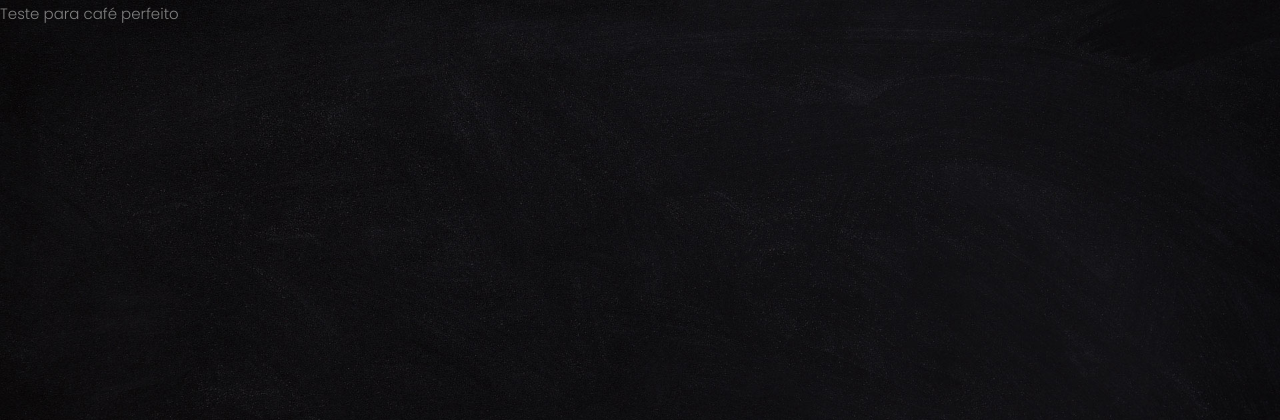
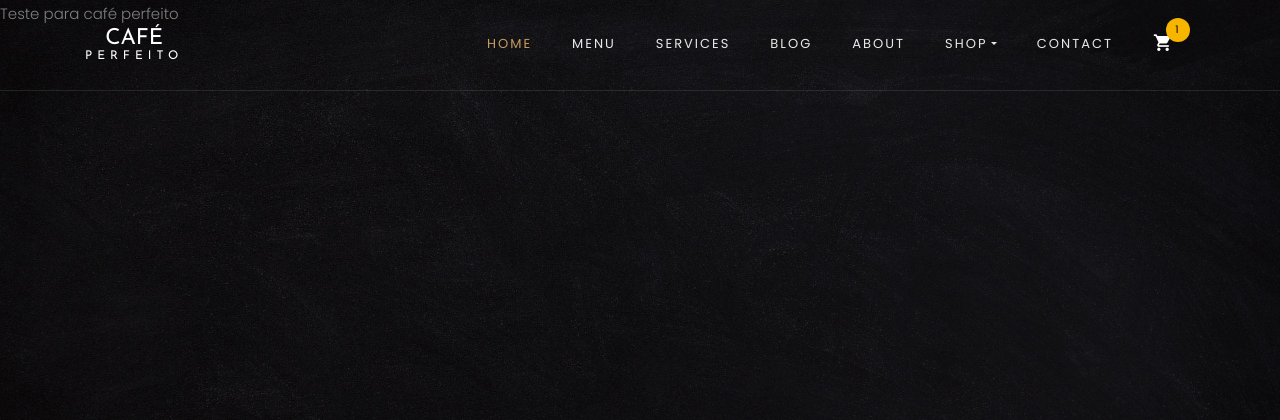
Before and after one commit to tlmacedo/ftp_cafeperfeito, a Django app: page / in a window 1280 px wide. Shown: the top 420 px of the page. Run offline with Django 3.2, Linux system fonts and the light colour scheme; some libraries are stand-ins or nearby versions; some web fonts are replaced.

Commit message:
auto commit

```diff
--- a/cafeperfeito/urls.py
+++ b/cafeperfeito/urls.py
@@ -1,6 +1,6 @@
 from django.urls import path
 
-from .views import IndexView
+from ftp_cafeperfeito.views import IndexView
 
 app_name = 'cafeperfeito'
 
--- a/ftp_cafeperfeito/urls.py
+++ b/ftp_cafeperfeito/urls.py
@@ -16,13 +16,18 @@ Including another URLconf
 from django.conf import settings
 from django.conf.urls.static import static
 from django.contrib import admin
-from django.urls import path, include
+from django.urls import path
+
+from ftp_cafeperfeito.views import IndexView
+
+app_name = 'cafeperfeito'
 
 urlpatterns = [
-    path('', include('cafeperfeito.urls')),
+    # path('', include('cafeperfeito.urls')),
+    path('', IndexView.as_view(), name='index'),
     path('admin/', admin.site.urls),
 ]
 
 if settings.DEBUG:
-    urlpatterns = urlpatterns + static(settings.STATIC_URL, documento_root=settings.STATIC_ROOT)
+    urlpatterns = urlpatterns + static(settings.STATIC_URL, document_root=settings.STATIC_ROOT)
     urlpatterns = urlpatterns + static(settings.MEDIA_URL, document_root=settings.MEDIA_ROOT)
--- a/templates/_layouts/base.html
+++ b/templates/_layouts/base.html
@@ -8,53 +8,53 @@
     <link href="https://fonts.googleapis.com/css?family=Poppins:300,400,500,600,700" rel="stylesheet">
     <link href="https://fonts.googleapis.com/css?family=Josefin+Sans:400,700" rel="stylesheet">
     <link href="https://fonts.googleapis.com/css?family=Great+Vibes" rel="stylesheet">
-    <link href="{{ STATIC_URL }}css/open-iconic-bootstrap.min.css" rel="stylesheet">
-    <link href="{{ STATIC_URL }}css/animate.css" rel="stylesheet">
-    <link href="{{ STATIC_URL }}css/owl.carousel.min.css" rel="stylesheet">
-    <link href="{{ STATIC_URL }}css/owl.theme.default.min.css" rel="stylesheet">
-    <link href="{{ STATIC_URL }}css/magnific-popup.css" rel="stylesheet">
-    <link href="{{ STATIC_URL }}css/aos.css" rel="stylesheet">
-    <link href="{{ STATIC_URL }}css/ionicons.min.css" rel="stylesheet">
-    <link href="{{ STATIC_URL }}css/bootstrap-datepicker.css" rel="stylesheet">
-    <link href="{{ STATIC_URL }}css/jquery.timepicker.css" rel="stylesheet">
-    <link href="{{ STATIC_URL }}css/flaticon.css" rel="stylesheet">
-    <link href="{{ STATIC_URL }}css/icomoon.css" rel="stylesheet">
-    <link href="{{ STATIC_URL }}css/style.css" rel="stylesheet">
+    <link href="{% static 'css/open-iconic-bootstrap.min.css' %}" rel="stylesheet">
+    <link href="{% static 'css/animate.css' %}" rel="stylesheet">
+    <link href="{% static 'css/owl.carousel.min.css' %}" rel="stylesheet">
+    <link href="{% static 'css/owl.theme.default.min.css' %}" rel="stylesheet">
+    <link href="{% static 'css/magnific-popup.css' %}" rel="stylesheet">
+    <link href="{% static 'css/aos.css' %}" rel="stylesheet">
+    <link href="{% static 'css/ionicons.min.css' %}" rel="stylesheet">
+    <link href="{% static 'css/bootstrap-datepicker.css' %}" rel="stylesheet">
+    <link href="{% static 'css/jquery.timepicker.css' %}" rel="stylesheet">
+    <link href="{% static 'css/flaticon.css' %}" rel="stylesheet">
+    <link href="{% static 'css/icomoon.css' %}" rel="stylesheet">
+    <link href="{% static 'css/style.css' %}" rel="stylesheet">
 </head>
 <body>
 
-{#<nav class="navbar navbar-expand-lg navbar-dark ftco_navbar bg-dark ftco-navbar-light" id="ftco-navbar">#}
-{#    <div class="container">#}
-{#        <a class="navbar-brand" href="{% url 'index">Café<small>Perfeito</small></a>#}
-{#        <button class="navbar-toggler" type="button" data-toggle="collapse" data-target="#ftco-nav"#}
-{#                aria-controls="ftco-nav" aria-expanded="false" aria-label="Toggle navigation">#}
-{#            <span class="oi oi-menu"></span> Menu#}
-{#        </button>#}
-{#        <div class="collapse navbar-collapse" id="ftco-nav">#}
-{#            <ul class="navbar-nav ml-auto">#}
-{#                <li class="nav-item active"><a href="{% url 'index' %}" class="nav-link">Home</a></li>#}
-{#                <li class="nav-item"><a href="{% url 'menu' %}" class="nav-link">Menu</a></li>#}
-{#                <li class="nav-item"><a href="{% url 'services' %}" class="nav-link">Services</a></li>#}
-{#                <li class="nav-item"><a href="{% url 'blog' %}" class="nav-link">Blog</a></li>#}
-{#                <li class="nav-item"><a href="{% url 'about' %}" class="nav-link">About</a></li>#}
-{#                <li class="nav-item dropdown">#}
-{#                    <a class="nav-link dropdown-toggle" href="{% url 'room' %}" id="dropdown04" data-toggle="dropdown"#}
-{#                       aria-haspopup="true" aria-expanded="false">Shop</a>#}
-{#                    <div class="dropdown-menu" aria-labelledby="dropdown04">#}
-{#                        <a class="dropdown-item" href="{% url 'shop' %}">Shop</a>#}
-{#                        <a class="dropdown-item" href="{% url 'product-single' %}">Single Product</a>#}
-{#                        <a class="dropdown-item" href="{% url 'cart' %}">Cart</a>#}
-{#                        <a class="dropdown-item" href="{% url 'checkout' %}">Checkout</a>#}
-{#                    </div>#}
-{#                </li>#}
-{#                <li class="nav-item"><a href="{% url 'contact' %}" class="nav-link">Contact</a></li>#}
-{#                <li class="nav-item cart"><a href="{% url 'cart' %}" class="nav-link"><span#}
-{#                        class="icon icon-shopping_cart"></span><span#}
-{#                        class="bag d-flex justify-content-center align-items-center"><small>1</small></span></a></li>#}
-{#            </ul>#}
-{#        </div>#}
-{#    </div>#}
-{#</nav>#}
+<nav class="navbar navbar-expand-lg navbar-dark ftco_navbar bg-dark ftco-navbar-light" id="ftco-navbar">
+    <div class="container">
+        <a class="navbar-brand" href="index.html">Café<small>Perfeito</small></a>
+        <button class="navbar-toggler" type="button" data-toggle="collapse" data-target="#ftco-nav"
+                aria-controls="ftco-nav" aria-expanded="false" aria-label="Toggle navigation">
+            <span class="oi oi-menu"></span> Menu
+        </button>
+        <div class="collapse navbar-collapse" id="ftco-nav">
+            <ul class="navbar-nav ml-auto">
+                <li class="nav-item active"><a href="index.html" class="nav-link">Home</a></li>
+                <li class="nav-item"><a href="menu.html" class="nav-link">Menu</a></li>
+                <li class="nav-item"><a href="services.html" class="nav-link">Services</a></li>
+                <li class="nav-item"><a href="blog.html" class="nav-link">Blog</a></li>
+                <li class="nav-item"><a href="about.html" class="nav-link">About</a></li>
+                <li class="nav-item dropdown">
+                    <a class="nav-link dropdown-toggle" href="room.html" id="dropdown04" data-toggle="dropdown"
+                       aria-haspopup="true" aria-expanded="false">Shop</a>
+                    <div class="dropdown-menu" aria-labelledby="dropdown04">
+                        <a class="dropdown-item" href="shop.html">Shop</a>
+                        <a class="dropdown-item" href="product-single.html">Single Product</a>
+                        <a class="dropdown-item" href="cart.html">Cart</a>
+                        <a class="dropdown-item" href="checkout.html">Checkout</a>
+                    </div>
+                </li>
+                <li class="nav-item"><a href="contact.html" class="nav-link">Contact</a></li>
+                <li class="nav-item cart"><a href="cart.html" class="nav-link"><span
+                        class="icon icon-shopping_cart"></span><span
+                        class="bag d-flex justify-content-center align-items-center"><small>1</small></span></a></li>
+            </ul>
+        </div>
+    </div>
+</nav>
 
 {% block content %}{% endblock %}
 
@@ -159,24 +159,24 @@
 {#</div>#}
 
 
-<script src="{{ STATIC_URL }}js/jquery.min.js" type="text/javascript"></script>
-<script src="{{ STATIC_URL }}js/jquery-migrate-3.0.1.min.js" type="text/javascript"></script>
-<script src="{{ STATIC_URL }}js/popper.min.js" type="text/javascript"></script>
-<script src="{{ STATIC_URL }}js/bootstrap.min.js" type="text/javascript"></script>
-<script src="{{ STATIC_URL }}js/jquery.easing.1.3.js" type="text/javascript"></script>
-<script src="{{ STATIC_URL }}js/jquery.waypoints.min.js" type="text/javascript"></script>
-<script src="{{ STATIC_URL }}js/jquery.stellar.min.js" type="text/javascript"></script>
-<script src="{{ STATIC_URL }}js/owl.carousel.min.js" type="text/javascript"></script>
-<script src="{{ STATIC_URL }}js/jquery.magnific-popup.min.js" type="text/javascript"></script>
-<script src="{{ STATIC_URL }}js/aos.js" type="text/javascript"></script>
-<script src="{{ STATIC_URL }}js/jquery.animateNumber.min.js" type="text/javascript"></script>
-<script src="{{ STATIC_URL }}js/bootstrap-datepicker.js" type="text/javascript"></script>
-<script src="{{ STATIC_URL }}js/jquery.timepicker.min.js" type="text/javascript"></script>
-<script src="{{ STATIC_URL }}js/scrollax.min.js" type="text/javascript"></script>
+<script src="{% static 'js/jquery.min.js' %}" type="text/javascript"></script>
+<script src="{% static 'js/jquery-migrate-3.0.1.min.js' %}" type="text/javascript"></script>
+<script src="{% static 'js/popper.min.js' %}" type="text/javascript"></script>
+<script src="{% static 'js/bootstrap.min.js' %}" type="text/javascript"></script>
+<script src="{% static 'js/jquery.easing.1.3.js' %}" type="text/javascript"></script>
+<script src="{% static 'js/jquery.waypoints.min.js' %}" type="text/javascript"></script>
+<script src="{% static 'js/jquery.stellar.min.js' %}" type="text/javascript"></script>
+<script src="{% static 'js/owl.carousel.min.js' %}" type="text/javascript"></script>
+<script src="{% static 'js/jquery.magnific-popup.min.js' %}" type="text/javascript"></script>
+<script src="{% static 'js/aos.js' %}" type="text/javascript"></script>
+<script src="{% static 'js/jquery.animateNumber.min.js' %}" type="text/javascript"></script>
+<script src="{% static 'js/bootstrap-datepicker.js' %}" type="text/javascript"></script>
+<script src="{% static 'js/jquery.timepicker.min.js' %}" type="text/javascript"></script>
+<script src="{% static 'js/scrollax.min.js' %}" type="text/javascript"></script>
 <script src="https://maps.googleapis.com/maps/api/js?key=AIzaSyBVWaKrjvy3MaE7SQ74_uJiULgl1JY0H2s&amp;sensor=false"
         type="text/javascript"></script>
-<script src="{{ STATIC_URL }}js/google-map.js" type="text/javascript"></script>
-<script src="{{ STATIC_URL }}js/main.js" type="text/javascript"></script>
+<script src="{% static 'js/google-map.js' %}" type="text/javascript"></script>
+<script src="{% static 'js/main.js' %}" type="text/javascript"></script>
 
 <script async src="https://www.googletagmanager.com/gtag/js?id=UA-23581568-13" type="text/javascript"></script>
 <script>
```
Also changed, not shown: ftp_cafeperfeito/views.py (renamed from cafeperfeito/views.py), 1 other file.
